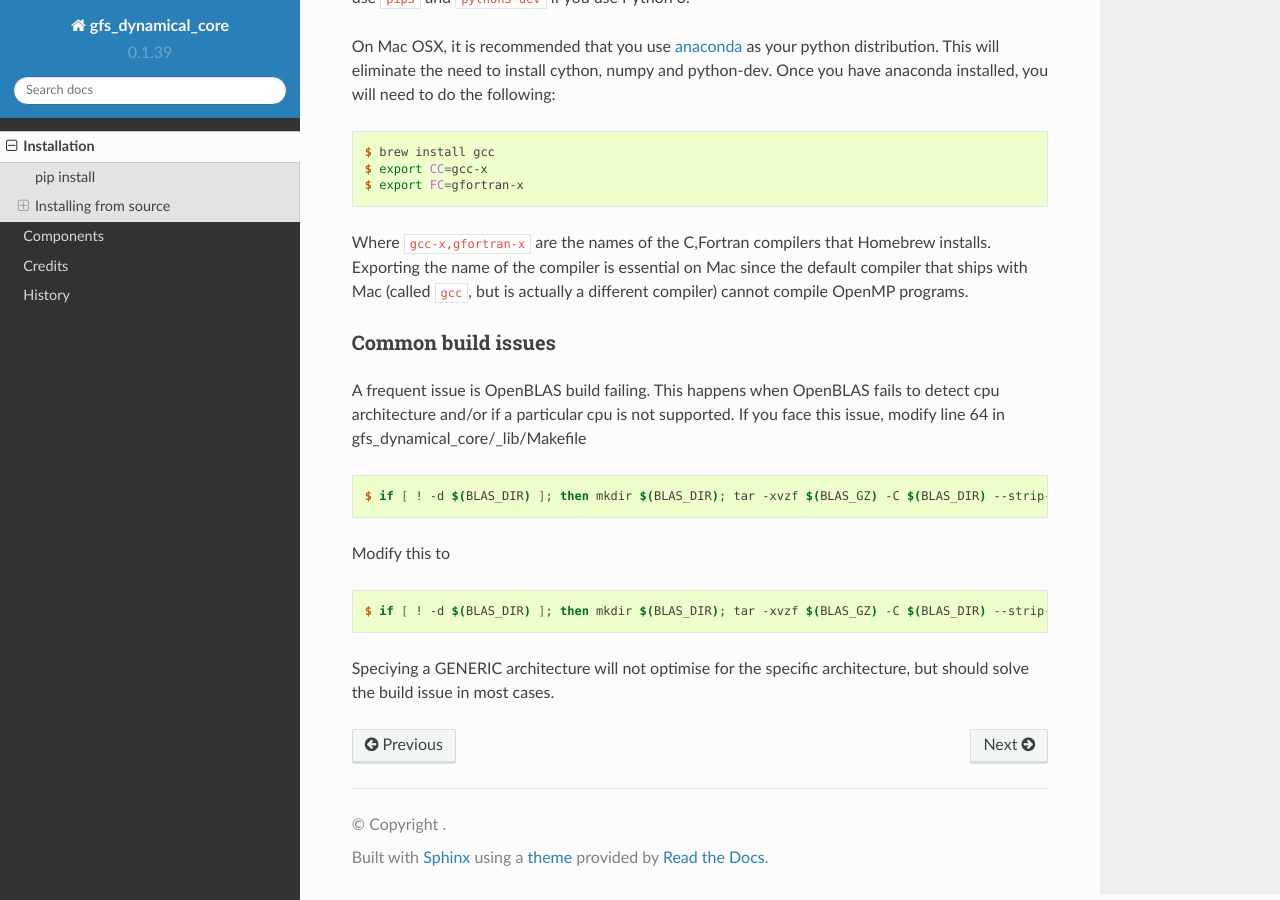
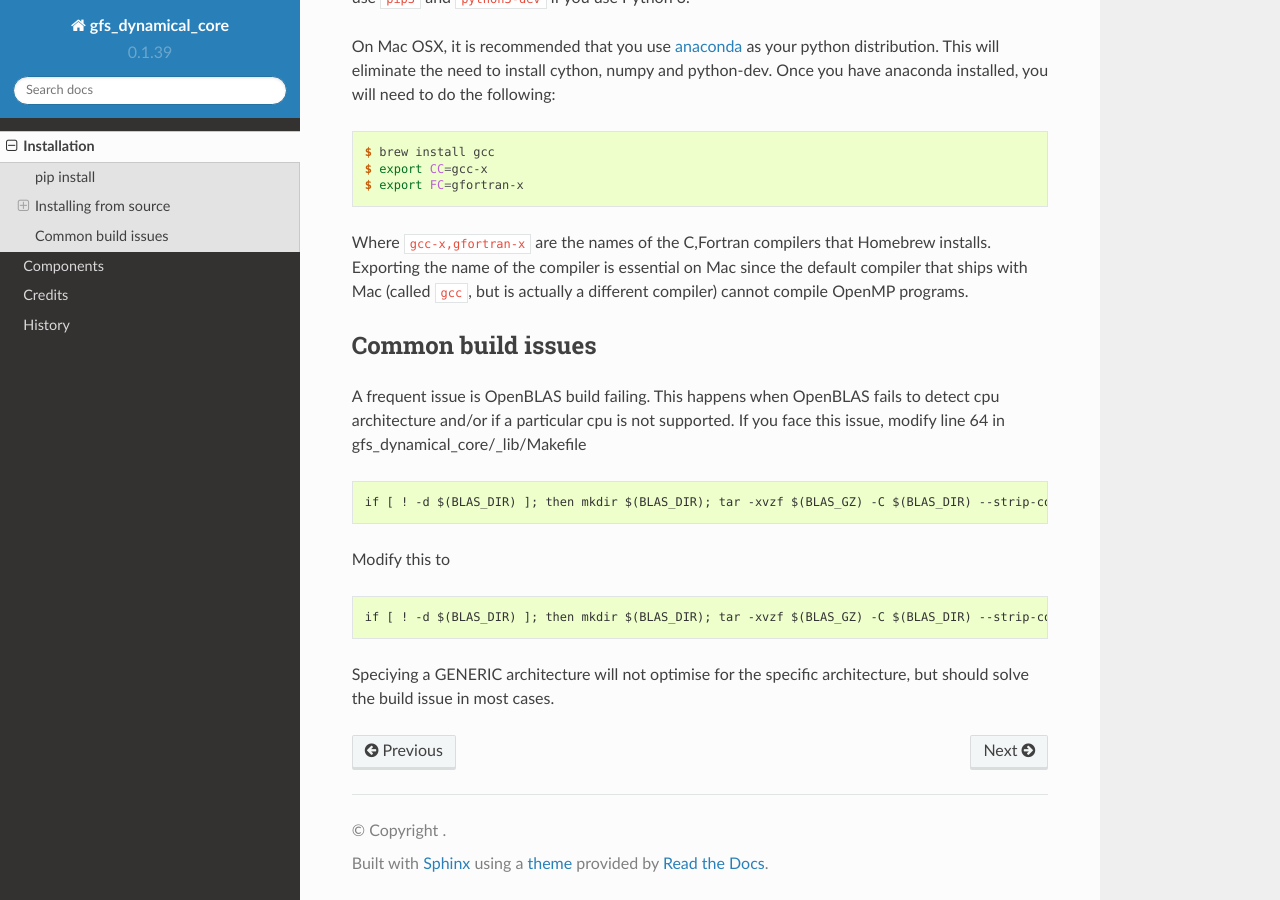
Before and after one commit to Ai33L/gfs_dynamical_core, a Sphinx documentation site: the page built from docs/installation.rst, in a window 1280 px wide and 900 px high, scrolled down 1673 px. Built offline with Sphinx 7.4.7 and the Read the Docs theme 2.0.0, drawn with Linux system fonts in a browser that asks for light colours.

Commit message:
doc cleanup

```diff
--- a/AUTHORS.rst
+++ b/AUTHORS.rst
@@ -3,16 +3,16 @@
 =======
 
 Original Creator
-----------------
+~~~~~~~~~~~~~~~~
 
 * Jeff Whitaker <jeffrey.s.whitaker@noaa.gov>
 
 Development Lead
-----------------
+~~~~~~~~~~~~~~~~
 
 * Abel Shibu <abels2000@gmail.com>
 
 Contributors
-------------
+~~~~~~~~~~~~
 
 * Joy Monteiro <joy.monteiro@misu.su.se>
--- a/HISTORY.rst
+++ b/HISTORY.rst
@@ -3,12 +3,12 @@
 =======
 
 v0.1.23
-------
+~~~~~~~
 
 * Pypi build for 'GENERIC' architecture on Linux and MacOS.
 
 v0.1.9
-------
+~~~~~~
 
 * GFS Dynamical core moved over from the CLiMT repository.
 * Pypi build released for Linux and MacOS.
--- a/docs/installation.rst
+++ b/docs/installation.rst
@@ -97,20 +97,20 @@
 compile OpenMP programs.
 
 Common build issues
-~~~~~~~~~~~~~~~~~~~
+-------------------
 
 A frequent issue is OpenBLAS build failing. This happens when OpenBLAS fails to detect cpu architecture and/or if a particular cpu
 is not supported. If you face this issue, modify line 64 in gfs_dynamical_core/_lib/Makefile
 
 .. code-block:: console
 
-    $ if [ ! -d $(BLAS_DIR) ]; then mkdir $(BLAS_DIR); tar -xvzf $(BLAS_GZ) -C $(BLAS_DIR) --strip-components=1 > log 2>&1; fi; cd $(BLAS_DIR); CFLAGS=$(CLIMT_CFLAGS) make NO_SHARED=1 NO_LAPACK=0 > log 2>&1 ; make PREFIX=$(BASE_DIR) NO_SHARED=1 NO_LAPACK=0 install > log.install.blas 2>&1 ; cp ../lib/libopenblas.a $(LIB_DIR)
+    if [ ! -d $(BLAS_DIR) ]; then mkdir $(BLAS_DIR); tar -xvzf $(BLAS_GZ) -C $(BLAS_DIR) --strip-components=1 > log 2>&1; fi; cd $(BLAS_DIR); CFLAGS=$(CLIMT_CFLAGS) make NO_SHARED=1 NO_LAPACK=0 > log 2>&1 ; make PREFIX=$(BASE_DIR) NO_SHARED=1 NO_LAPACK=0 install > log.install.blas 2>&1 ; cp ../lib/libopenblas.a $(LIB_DIR)
 
 Modify this to
 
 .. code-block:: console
 
-    $ if [ ! -d $(BLAS_DIR) ]; then mkdir $(BLAS_DIR); tar -xvzf $(BLAS_GZ) -C $(BLAS_DIR) --strip-components=1 > log 2>&1; fi; cd $(BLAS_DIR); CFLAGS=$(CLIMT_CFLAGS) make TARGET='GENERIC' NO_SHARED=1 NO_LAPACK=0 > log 2>&1 ; make PREFIX=$(BASE_DIR) NO_SHARED=1 NO_LAPACK=0 install > log.install.blas 2>&1 ; cp ../lib/libopenblas.a $(LIB_DIR)
+    if [ ! -d $(BLAS_DIR) ]; then mkdir $(BLAS_DIR); tar -xvzf $(BLAS_GZ) -C $(BLAS_DIR) --strip-components=1 > log 2>&1; fi; cd $(BLAS_DIR); CFLAGS=$(CLIMT_CFLAGS) make TARGET='GENERIC' NO_SHARED=1 NO_LAPACK=0 > log 2>&1 ; make PREFIX=$(BASE_DIR) NO_SHARED=1 NO_LAPACK=0 install > log.install.blas 2>&1 ; cp ../lib/libopenblas.a $(LIB_DIR)
 
 Speciying a GENERIC architecture will not optimise for the specific architecture, but should solve the build issue in most cases.
 
```
